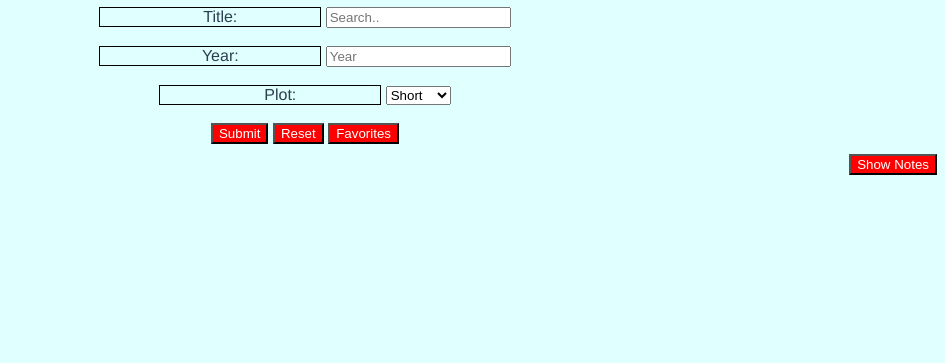
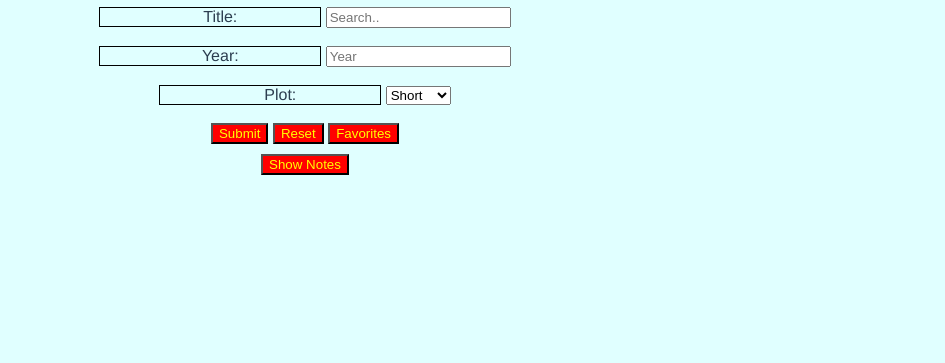
Before and after one commit to arichard02/movie-api-project1, a website built with Vite: page index.html in a window 1280 px wide. Shown: the part 437-800 px from the top of the page, without its empty margins (335-1280 px from the left). Built offline with nearby package versions, Linux system fonts and the light colour scheme.

Commit message:
styled note button

```diff
--- a/style.css
+++ b/style.css
@@ -43,7 +43,7 @@ img {
 
 .pinkify {
   background: red;
-  color: white;
+  color: yellow;
 }
 
 .poster {
@@ -56,12 +56,8 @@ textarea {
   min-height: 120px;
 }
 
-show_notes {
-  float: right;
-}
-
 #show_notes {
-  float: right;
+  float: auto;
   margin-top: 10px;
   margin-bottom: 10px;
 }
```
